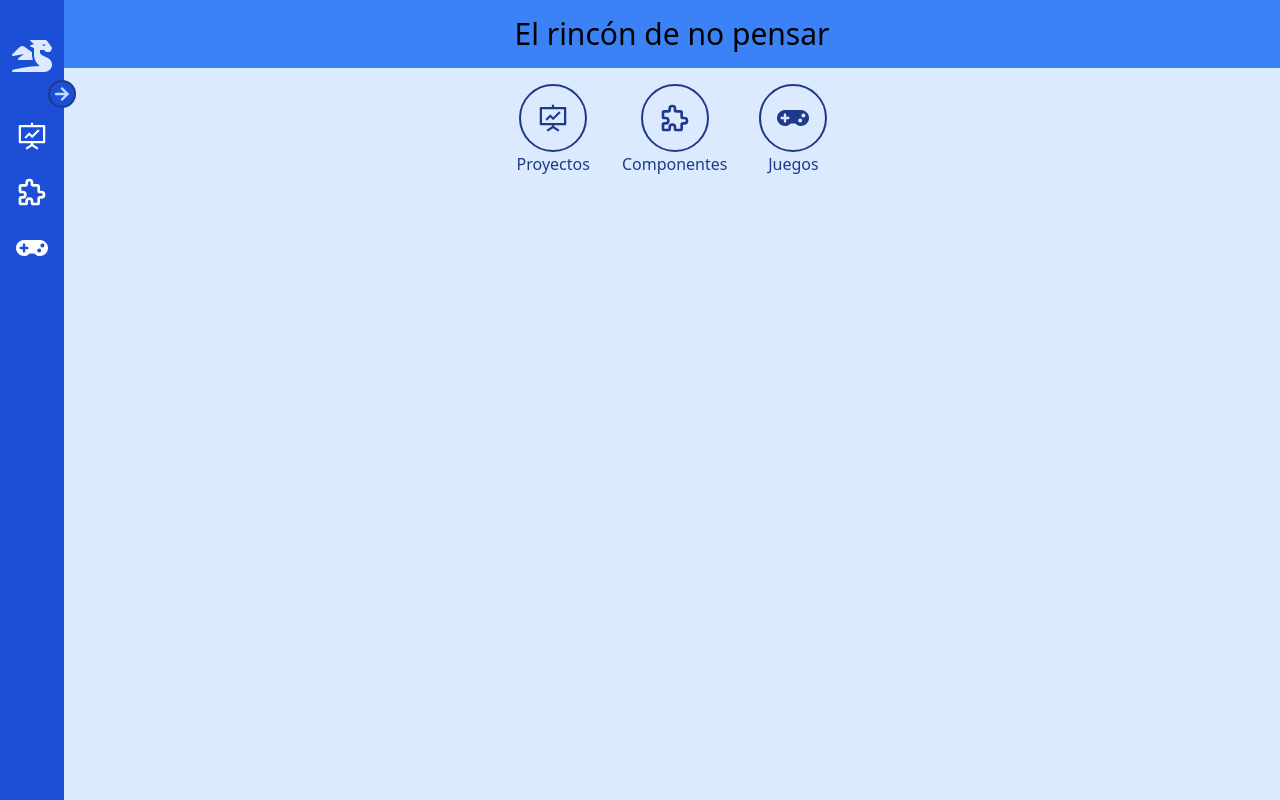
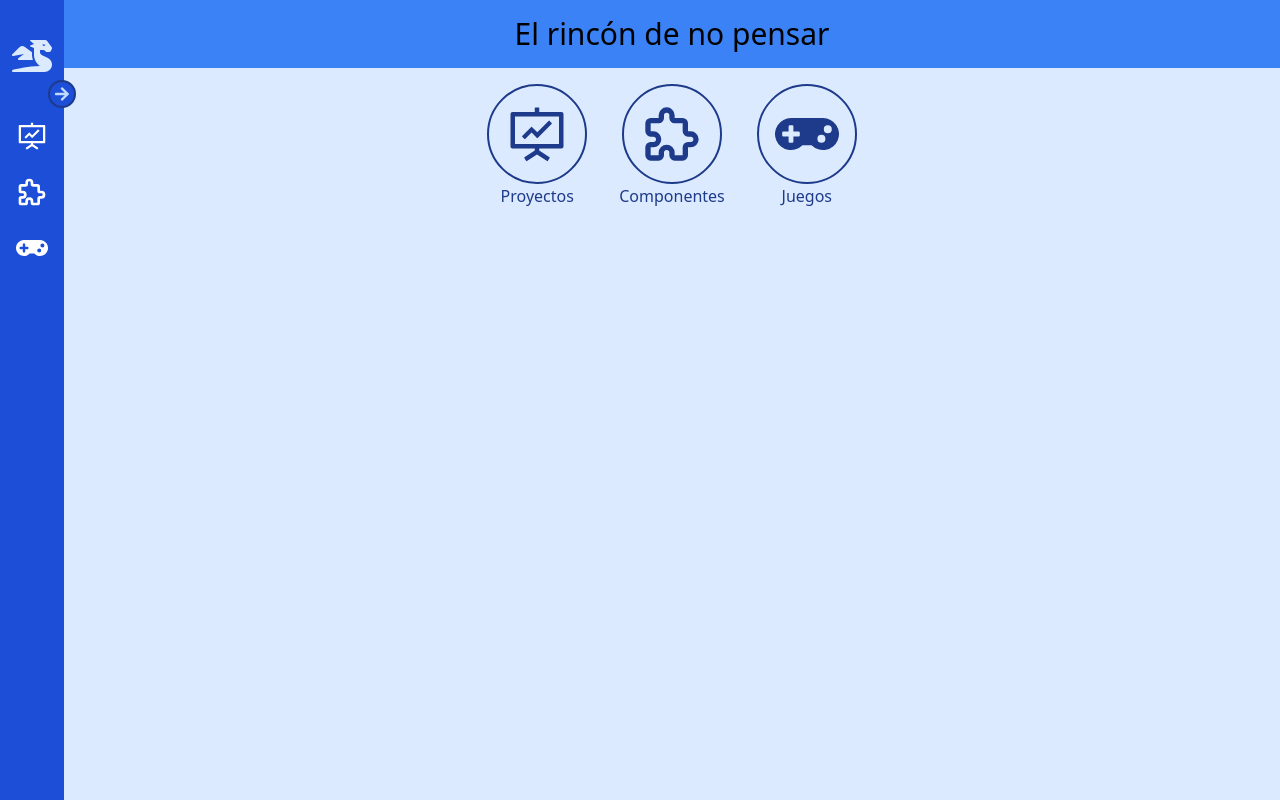
Before and after one commit to irenealcaine/el-rincon-de-no-pensar, a React (Create React App) app: page / in a window 1280 px wide. Built offline with nearby package versions, Linux system fonts and the light colour scheme.

Commit message:
Update 5 files

```diff
--- a/src/Pages/Components.jsx
+++ b/src/Pages/Components.jsx
@@ -1,25 +1,26 @@
 import React from "react";
 import { Link } from "react-router-dom";
 import Header from "../Components/Header";
-import menuItems from '../data/MenuItems'
+import menuItems from "../data/MenuItems";
 
 const Components = () => {
   return (
     <div className="min-h-screen bg-blue-100">
       <Header title={"Componentes"} />
       <div className="flex flex-col md:flex-row gap-8 justify-center">
-      {
-        menuItems[1].links.map((item)=>{
-          return(
+        {menuItems[1].links.map((item) => {
+          return (
             <Link
-            to={item.to}
-            className="flex flex-col items-center text-blue-900">
-              <p className="p-4 border-2 border-blue-900 rounded-full">{item.bigIcon}</p>
+              to={item.to}
+              className="flex flex-col items-center text-blue-900 "
+            >
+              <p className="p-4 border-2 border-blue-900 rounded-full hover:bg-blue-500 hover:text-white transition duration-300">
+                {item.bigIcon}
+              </p>
               <p className="">{item.title}</p>
             </Link>
-          )
-        })
-      }
+          );
+        })}
       </div>
     </div>
   );
--- a/src/Pages/Games.jsx
+++ b/src/Pages/Games.jsx
@@ -1,25 +1,26 @@
 import React from "react";
 import { Link } from "react-router-dom";
 import Header from "../Components/Header";
-import menuItems from '../data/MenuItems'
+import menuItems from "../data/MenuItems";
 
 const Games = () => {
   return (
     <div className="min-h-screen bg-blue-100">
       <Header title={"Proyectos"} />
       <div className="flex flex-col md:flex-row gap-8 justify-center">
-      {
-        menuItems[2].links.map((item)=>{
-          return(
+        {menuItems[2].links.map((item) => {
+          return (
             <Link
-            to={item.to}
-            className="flex flex-col items-center text-blue-900">
-              <p className="p-4 border-2 border-blue-900 rounded-full">{item.bigIcon}</p>
+              to={item.to}
+              className="flex flex-col items-center text-blue-900"
+            >
+              <p className="p-4 border-2 border-blue-900 rounded-full hover:bg-blue-500 hover:text-white transition duration-300">
+                {item.bigIcon}
+              </p>
               <p className="">{item.title}</p>
             </Link>
-          )
-        })
-      }
+          );
+        })}
       </div>
     </div>
   );
--- a/src/Pages/Home.jsx
+++ b/src/Pages/Home.jsx
@@ -8,18 +8,21 @@ const Home = () => {
     <div className="bg-blue-100 min-h-screen">
       <Header title={"El rincón de no pensar"} />
       <div className="flex flex-col md:flex-row gap-8 justify-center">
-      {
-        menuItems.map((item)=>{
-          return(
-            <Link
-            to={item.to}
-            className="flex flex-col items-center text-blue-900">
-              <p className="p-4 border-2 border-blue-900 rounded-full">{item.bigIcon}</p>
-              <p className="">{item.title}</p>
-            </Link>
-          )
-        })
-      }
+        {menuItems.map((item) => {
+          return (
+            <div className="">
+              <Link
+                to={item.to}
+                className=" flex flex-col items-center text-blue-900"
+              >
+                <p className="p-4 border-2 border-blue-900 rounded-full hover:bg-blue-500 hover:text-white transition duration-300">
+                  {item.bigIcon}
+                </p>
+                <p className="">{item.title}</p>
+              </Link>
+            </div>
+          );
+        })}
       </div>
     </div>
   );
--- a/src/Pages/Projects.jsx
+++ b/src/Pages/Projects.jsx
@@ -1,25 +1,26 @@
 import React from "react";
 import { Link } from "react-router-dom";
 import Header from "../Components/Header";
-import menuItems from '../data/MenuItems'
+import menuItems from "../data/MenuItems";
 
 const Projects = () => {
   return (
     <div className="min-h-screen bg-blue-100">
       <Header title={"Proyectos"} />
       <div className="flex flex-col md:flex-row gap-8 justify-center">
-      {
-        menuItems[0].links.map((item)=>{
-          return(
+        {menuItems[0].links.map((item) => {
+          return (
             <Link
-            to={item.to}
-            className="flex flex-col items-center text-blue-900">
-              <p className="p-4 border-2 border-blue-900 rounded-full">{item.bigIcon}</p>
+              to={item.to}
+              className="flex flex-col items-center text-blue-900"
+            >
+              <p className="p-4 border-2 border-blue-900 rounded-full hover:bg-blue-500 hover:text-white transition duration-300">
+                {item.bigIcon}
+              </p>
               <p className="">{item.title}</p>
             </Link>
-          )
-        })
-      }
+          );
+        })}
       </div>
     </div>
   );
--- a/src/data/MenuItems.js
+++ b/src/data/MenuItems.js
@@ -12,7 +12,7 @@ const menuItems = [
   {
     title: "Proyectos",
     icon: <AiOutlineFundProjectionScreen className="w-8 h-8" />,
-    bigIcon: <AiOutlineFundProjectionScreen className="w-8 h-8" />,
+    bigIcon: <AiOutlineFundProjectionScreen className="h-16 w-16" />,
     to: "/projects",
     links: [
       {
@@ -38,7 +38,7 @@ const menuItems = [
   {
     title: "Componentes",
     icon: <TbPuzzle className="w-8 h-8" />,
-    bigIcon: <TbPuzzle className="w-8 h-8" />,
+    bigIcon: <TbPuzzle className="h-16 w-16" />,
     to: "/components",
     links: [
       {
@@ -58,7 +58,7 @@ const menuItems = [
   {
     title: "Juegos",
     icon: <FaGamepad className="w-8 h-8" />,
-    bigIcon: <FaGamepad className="w-8 h-8" />,
+    bigIcon: <FaGamepad className="h-16 w-16" />,
     to: "/games",
     links: [
       {
```
